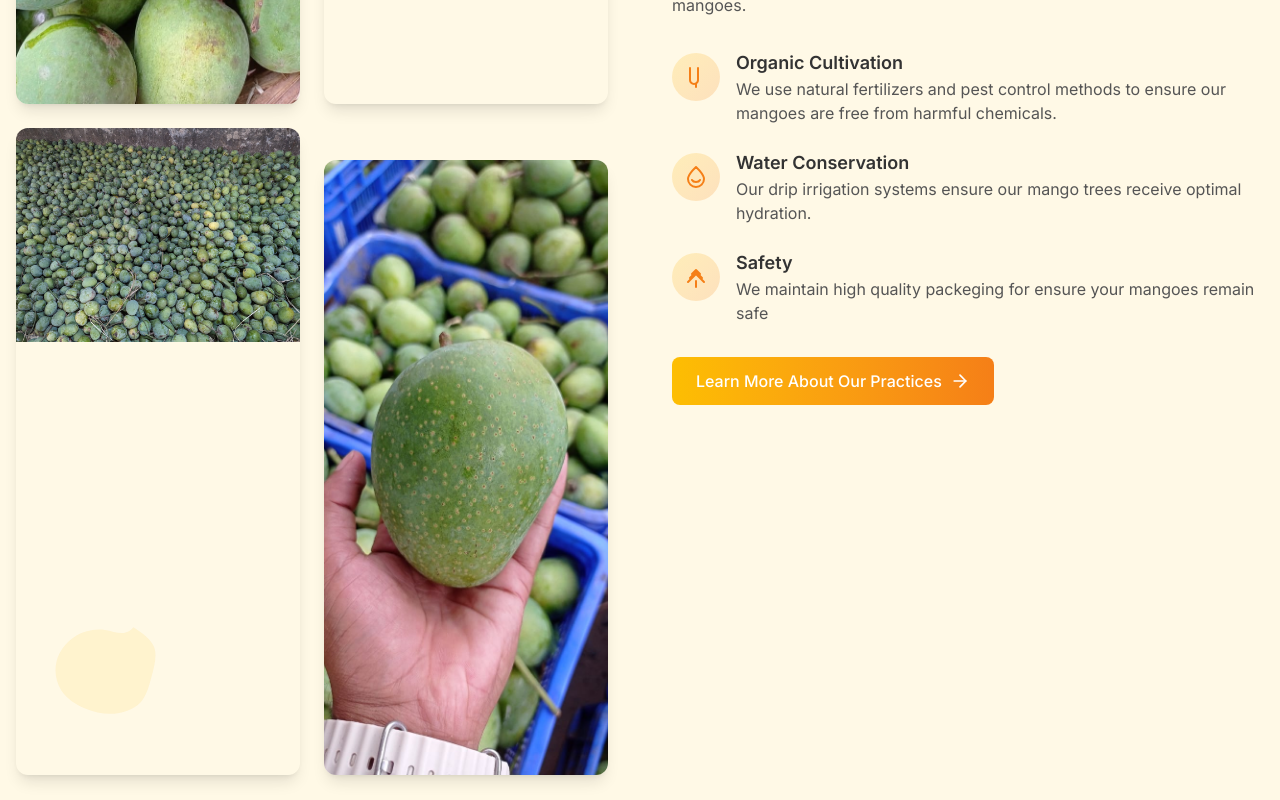
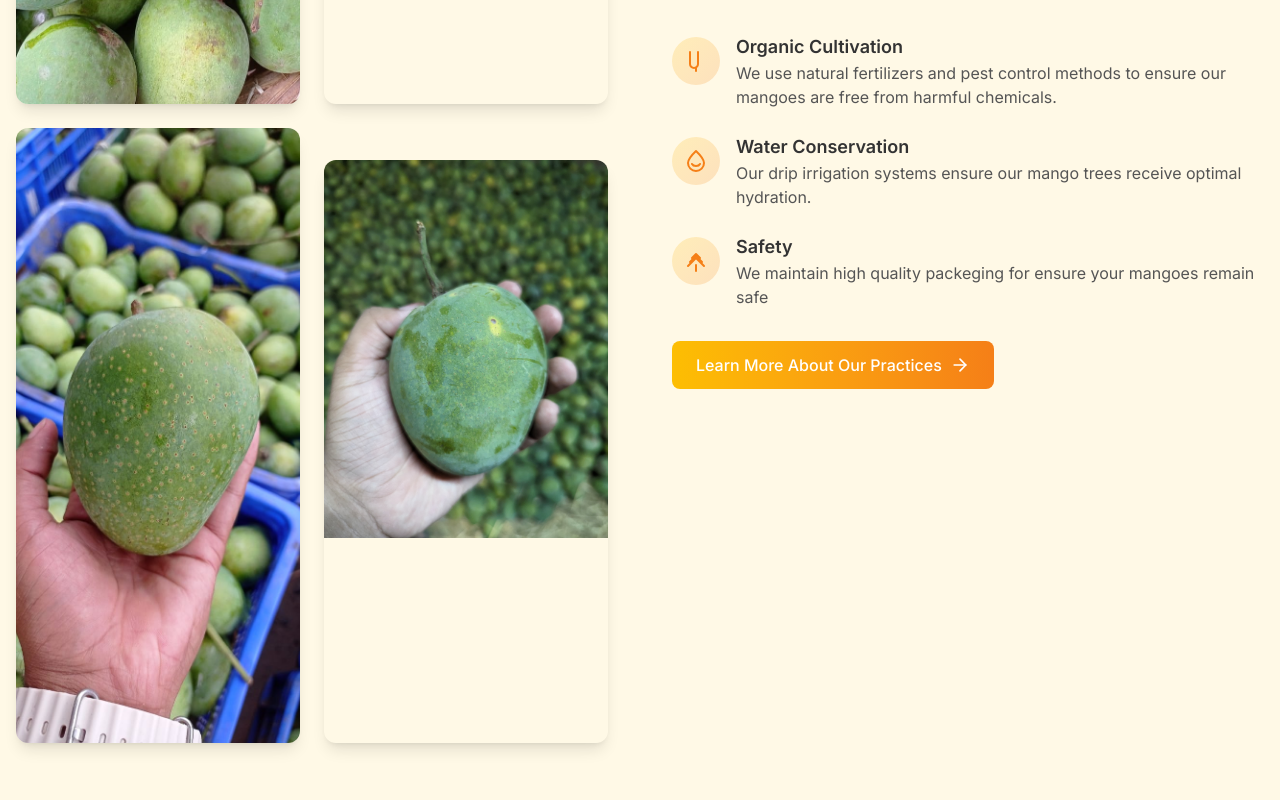
Before and after one commit to Xantonozar/aamgo, a Next.js app: page /about in a window 1280 px wide. Shown: the part 3480-4280 px from the top of the page. Built offline with nearby package versions, Linux system fonts and the light colour scheme.

Commit message:
Update page.js

```diff
--- a/app/about/page.js
+++ b/app/about/page.js
@@ -724,7 +724,7 @@ export default function AboutPage() {
                 <div className="rounded-xl overflow-hidden shadow-lg hover:shadow-2xl transition-all duration-500 transform hover:scale-105 group">
                   <div className="relative overflow-hidden">
                     <img
-                      src="/mangoes/khirsapat2.jpg"
+                      src="/mangoes/gopal1.jpg"
                       alt="Mango harvest"
                       className="w-full h-full object-cover transition-transform duration-700 group-hover:scale-110"
                     />
@@ -740,7 +740,7 @@ export default function AboutPage() {
                 <div className="rounded-xl overflow-hidden shadow-lg hover:shadow-2xl transition-all duration-500 transform hover:scale-105 mt-8 group">
                   <div className="relative overflow-hidden">
                     <img
-                      src="/mangoes/gopal1.jpg"
+                      src="/mangoes/himsagar2.jpg"
                       alt="Mango trees"
                       className="w-full h-full object-cover transition-transform duration-700 group-hover:scale-110"
                     />
```
